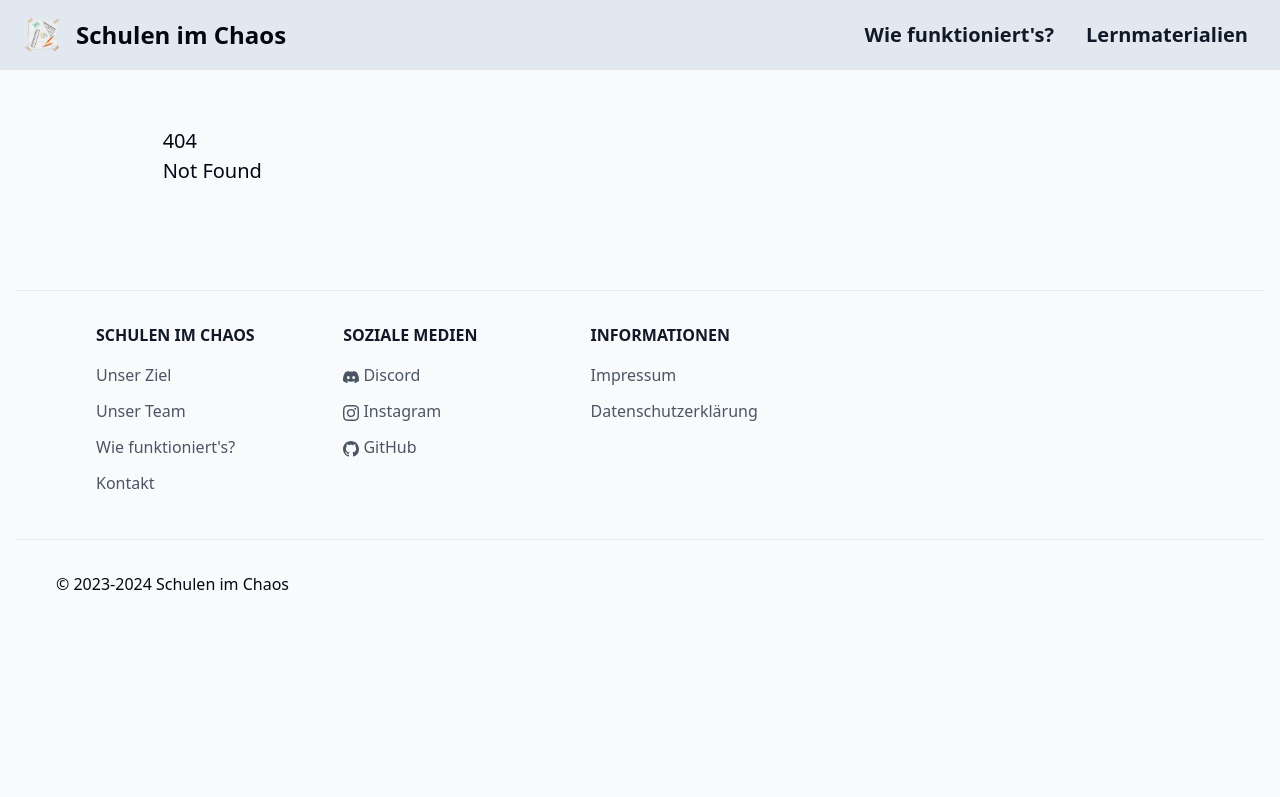
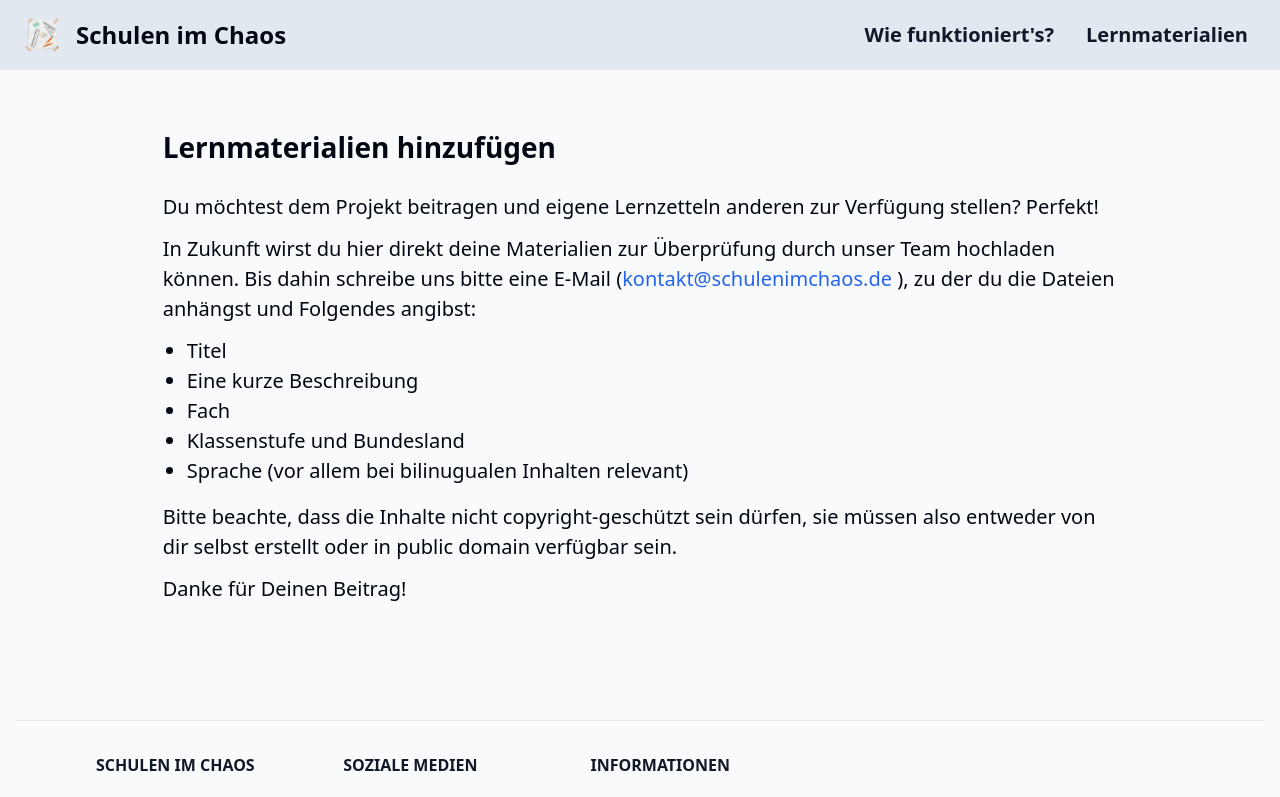
Before and after one commit to schulen-im-chaos/website, a SvelteKit app: page /materials/contribute in a window 1280 px wide. Before the commit this address had no page. Shown: the top 797 px of the page. Built offline with nearby package versions, Linux system fonts and the light colour scheme.

Commit message:
:sparkles: Added Contribute

```diff
--- /dev/null
+++ b/src/routes/materials/contribute/+page.svelte
@@ -0,0 +1,39 @@
+<script>
+	import HeadingMain from "../../../components/basic/HeadingMain.svelte";
+    import Link from "../../../components/basic/Link.svelte";
+	import ParagraphDefault from "../../../components/basic/ParagraphDefault.svelte";
+	import { CONTACT_EMAIL } from "../../../globals";
+</script>
+
+<svelte:head>
+    <title>Lernmaterialien hinzufügen</title>
+    <meta name="description" content="Du möchtest dem Projekt beitragen und eigene Lernzettel anderen zur Verfügung stellen? Dann bist du hier richtig!">
+</svelte:head>
+
+<HeadingMain>Lernmaterialien hinzufügen</HeadingMain>
+
+<ParagraphDefault>
+    Du möchtest dem Projekt beitragen und eigene Lernzetteln anderen zur Verfügung stellen? Perfekt!
+</ParagraphDefault>
+
+<ParagraphDefault>
+    In Zukunft wirst du hier direkt deine Materialien zur Überprüfung durch unser Team hochladen können.
+    Bis dahin schreibe uns bitte eine E-Mail
+    (<Link href="mailto:{CONTACT_EMAIL}?subject=Materialien%20beitragen&body=Titel%3A%0DBeschreibung%3A%0DFach%3A%0DKlassenstufe%3A%0DBundesland%3A%0DSprache%3A%20Deutsch%0D%0DAnhang%20nicht%20vergessen!">{CONTACT_EMAIL}</Link>),
+    zu der du die Dateien anhängst und Folgendes angibst:
+</ParagraphDefault>
+
+<ul class="list-disc ml-6 pb-4">
+    <li>Titel</li>
+    <li>Eine kurze Beschreibung</li>
+    <li>Fach</li>
+    <li>Klassenstufe und Bundesland</li>
+    <li>Sprache (vor allem bei bilinugualen Inhalten relevant)</li>
+</ul>
+
+<ParagraphDefault>
+    Bitte beachte, dass die Inhalte nicht copyright-geschützt sein dürfen,
+    sie müssen also entweder von dir selbst erstellt oder in public domain verfügbar sein.
+</ParagraphDefault>
+
+<ParagraphDefault>Danke für Deinen Beitrag!</ParagraphDefault>
```
